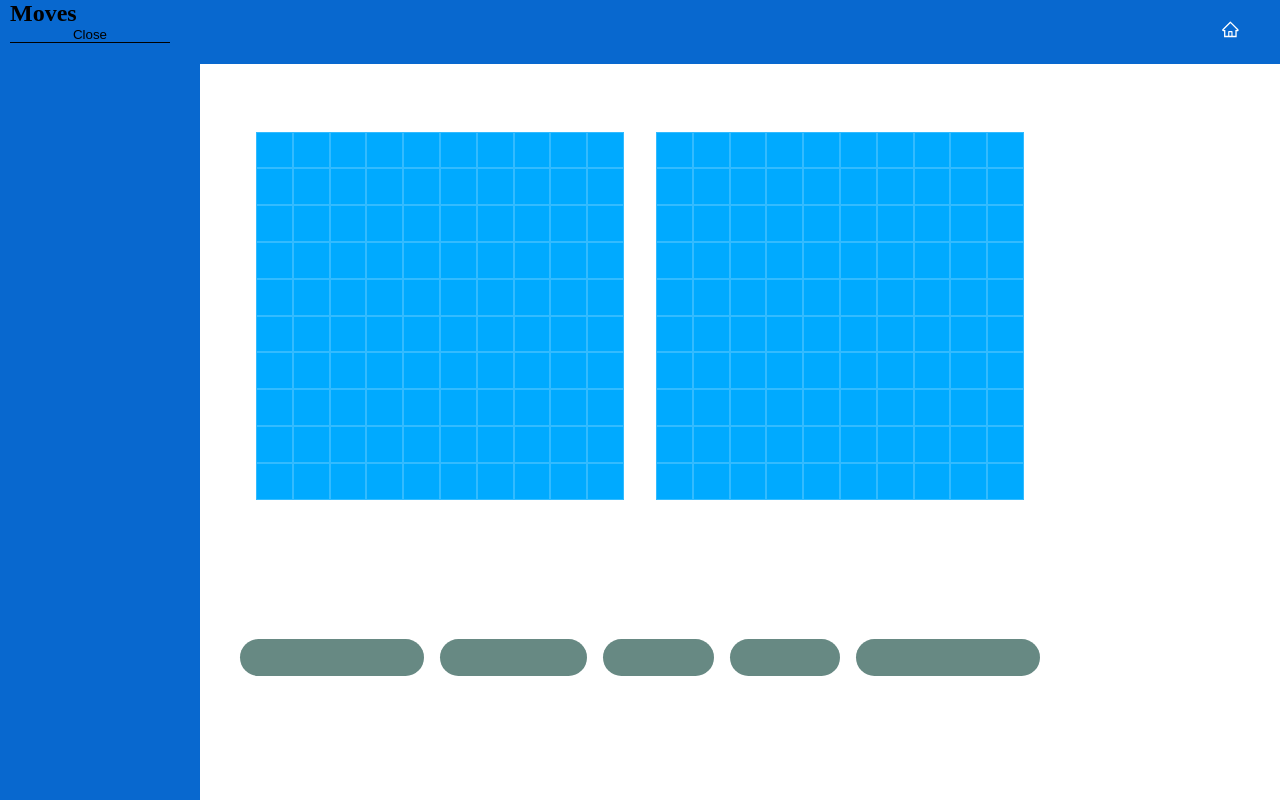
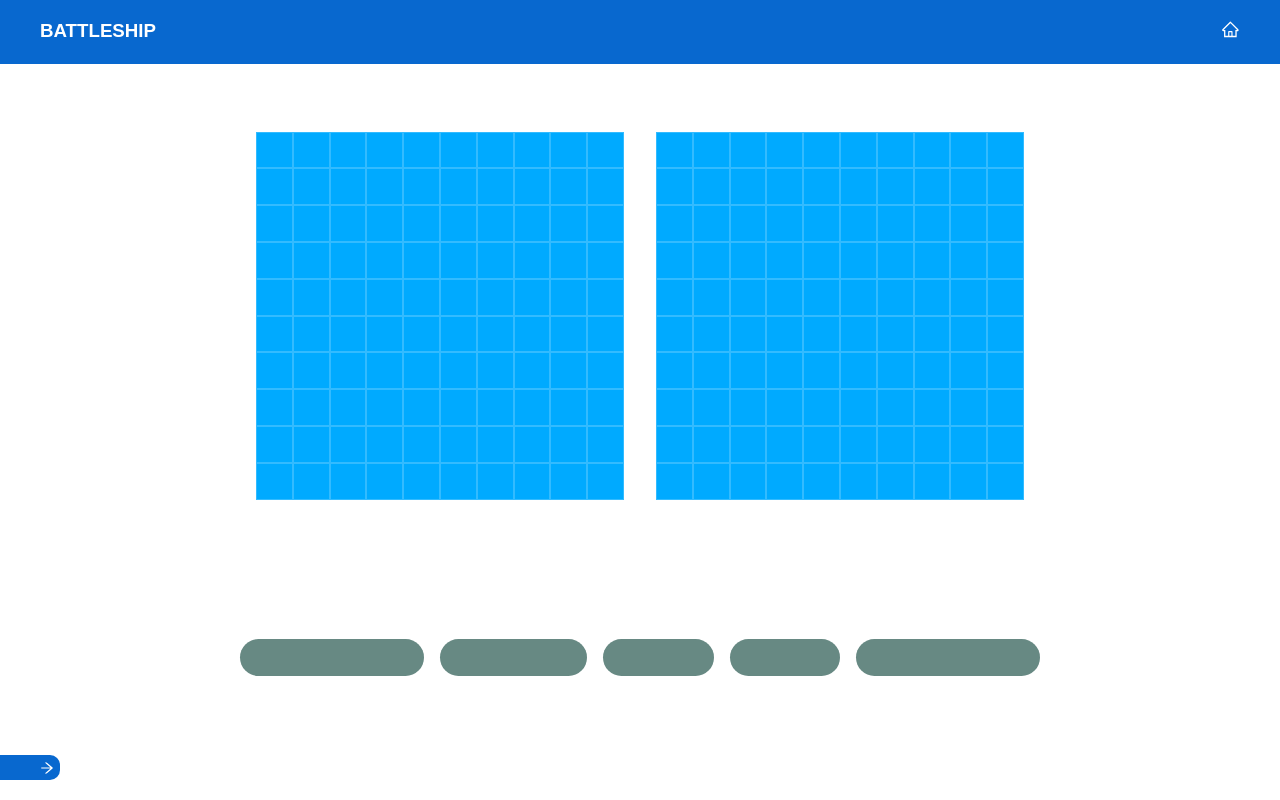
Before and after one commit to luckmer/BATTLESHIPS, a React (Create React App) app: page / in a window 1280 px wide. Built offline with nearby package versions, Linux system fonts and the light colour scheme.

Commit message:
fixed notifications

```diff
--- a/src/components/notifications/NoteInformation.tsx
+++ b/src/components/notifications/NoteInformation.tsx
@@ -22,15 +22,13 @@ interface PropsInterface {
 }
 
 const NoteInformation = (props: PropsInterface) => {
-  const { state, dispatch } = useContext(AppContext);
+  const { dispatch } = useContext(AppContext);
 
   const { notification, destroyedBoats } = props;
   const { player, ai } = destroyedBoats;
 
   const response = notification.response;
   const status = notification.status;
-
-  console.log(state.gameOver);
 
   useEffect(() => {
     if (ai?.length) {
@@ -55,13 +53,13 @@ const NoteInformation = (props: PropsInterface) => {
 
     if (player?.length === 5)
       dispatch({ type: Types.Set_Game_Over, payload: { player: "player" } });
-  }, [status, player, dispatch]);
+  }, [player, dispatch]);
 
   useEffect(() => {
     if (!response) return;
     if (typeof window !== "undefined") injectStyle();
     toast.dark(response);
-  }, [status, response]);
+  }, [response]);
 
   return <ToastContainer limit={2} />;
 };
--- a/src/components/sideMenu/SideMenu.tsx
+++ b/src/components/sideMenu/SideMenu.tsx
@@ -1,6 +1,40 @@
 import { Fragment, useState, useContext } from "react";
 import styled from "styled-components";
 import { AiOutlineArrowRight } from "react-icons/ai";
+import { GameDiv, GameButton, Button } from "../../css/game.style";
+import { AppContext } from "../../store/store";
+
+const SideMenu = () => {
+  const [openSideMenu, setOpenSideMenu] = useState(false);
+  // const { state } = useContext(AppContext);
+
+  const handleClick = () => setOpenSideMenu(!openSideMenu);
+
+  return (
+    <Fragment>
+      <SideMenuPanel open={openSideMenu}>
+        <SideButtons>
+          <Header>
+            <h1>Moves</h1>
+          </Header>
+          <GameDiv>
+            <GameButton onClick={handleClick}>
+              <Button>Close</Button>
+            </GameButton>
+          </GameDiv>
+        </SideButtons>
+        <div></div>
+      </SideMenuPanel>
+      <Section>
+        <Clicker onClick={handleClick}>
+          <AiOutlineArrowRight />
+        </Clicker>
+      </Section>
+    </Fragment>
+  );
+};
+
+export default SideMenu;
 
 const Section = styled.section`
   bottom: 20px;
@@ -21,6 +55,8 @@ const Clicker = styled.div`
   display: flex;
   justify-content: flex-end;
   align-items: center;
+  color: white;
+  cursor: pointer;
 `;
 
 const SideMenuPanel = styled.section<{ open: boolean }>`
@@ -28,7 +64,7 @@ const SideMenuPanel = styled.section<{ open: boolean }>`
   height: 100%;
   width: 200px;
   transition: all 0.5s;
-  left: ${({ open }) => (open ? "0" : "0")};
+  left: ${({ open }) => (open ? "0" : "-100%")};
   background: #0868cf;
   z-index: 1000;
   padding-right: 20px;
@@ -41,40 +77,8 @@ const SideButtons = styled.div`
   flex-direction: column;
   padding: 0 10px 30px 10px;
 `;
-
-const Button = styled.button`
-  border: none;
-  border-bottom: 1px solid black;
-  background: transparent;
-  transition: all 0.5s;
-  &:hover {
-    color: #fff;
-    border-bottom: 1px solid #fff;
-  }
+const Header = styled.header`
+  text-align: center;
+  padding: 10px 0 10px 0;
+  color: #fff;
 `;
-
-const SideMenu = () => {
-  const [openSideMenu, setOpenSideMenu] = useState(false);
-  const handleClick = () => setOpenSideMenu(!openSideMenu);
-
-  return (
-    <Fragment>
-      <SideMenuPanel open={openSideMenu}>
-        <SideButtons>
-          <div>
-            <h1>Moves</h1>
-          </div>
-          <Button onClick={handleClick}>Close</Button>
-        </SideButtons>
-        <div></div>
-      </SideMenuPanel>
-      <Section>
-        <Clicker onClick={handleClick}>
-          <AiOutlineArrowRight />
-        </Clicker>
-      </Section>
-    </Fragment>
-  );
-};
-
-export default SideMenu;
--- a/src/pages/game.tsx
+++ b/src/pages/game.tsx
@@ -23,7 +23,7 @@ import {
 const Game = () => {
   const [currentPlayer, setCurrentPlayer] = useState("right");
   const { enemyBoardData, setEnemyBoard } = GenerateEnemyBoard("enemy");
-  const { boardData, setBoard } = GenerateBoard("player");
+  const { boardData, setBoard } = GenerateBoard("enemy");
   const { shipData, shipsData, setShip } = ShipPanel();
   const { state, dispatch } = useContext(AppContext);
 
@@ -103,6 +103,7 @@ const Game = () => {
     setCurrentPlayer("right");
 
     AiShipDestroyer(boardData, setBoard, state, (callback) => {
+      console.log(callback);
       dispatch({
         type: Types.Set_Ai_Destroyed_Boats,
         payload: { ai: callback }
--- a/src/service/dragAndDrop/playerDragAndDrop.ts
+++ b/src/service/dragAndDrop/playerDragAndDrop.ts
@@ -57,7 +57,7 @@ const PlayerDragAndDrop = (props: PropsInterface) => {
 
     if (!shipBlocker) return;
 
-    const update = service.Response(boardData, shipLocation);
+    const update = service.Response(boardData, shipLocation, ship);
 
     setBoard(update);
 
--- a/src/service/gameService/Index.ts
+++ b/src/service/gameService/Index.ts
@@ -1,7 +1,12 @@
+import { shipInterface } from "./../ships/interface/index";
 import { mapInterface, arrInterface } from "../boardCreator/interface";
 
 class Service {
-  Response = (boardData: mapInterface[], shipLocation: number[]) => {
+  Response = (
+    boardData: mapInterface[],
+    shipLocation: number[],
+    ship: shipInterface
+  ) => {
     return boardData.map((el) => {
       const id = Number(el.id);
 
@@ -12,7 +17,8 @@ class Service {
 
         const usedTester = usedPanel.some(({ used }) => used === true);
 
-        if (!usedTester) return { ...el, used: true };
+        if (!usedTester)
+          return { ...el, used: true, name: ship.name, opponent: el.name };
       }
       return el;
     });
--- /dev/null
+++ b/src/store/reducers/board.reeducer.ts
@@ -0,0 +1,3 @@
+export const setupPlayerBoard = () => {};
+export const setupShipBoard = () => {};
+export const setupEnemyBoard = () => {};
--- /dev/null
+++ b/src/store/reducers/player.reducer.ts
@@ -0,0 +1 @@
+export const setCurrentPlatyer = () => {};
```
